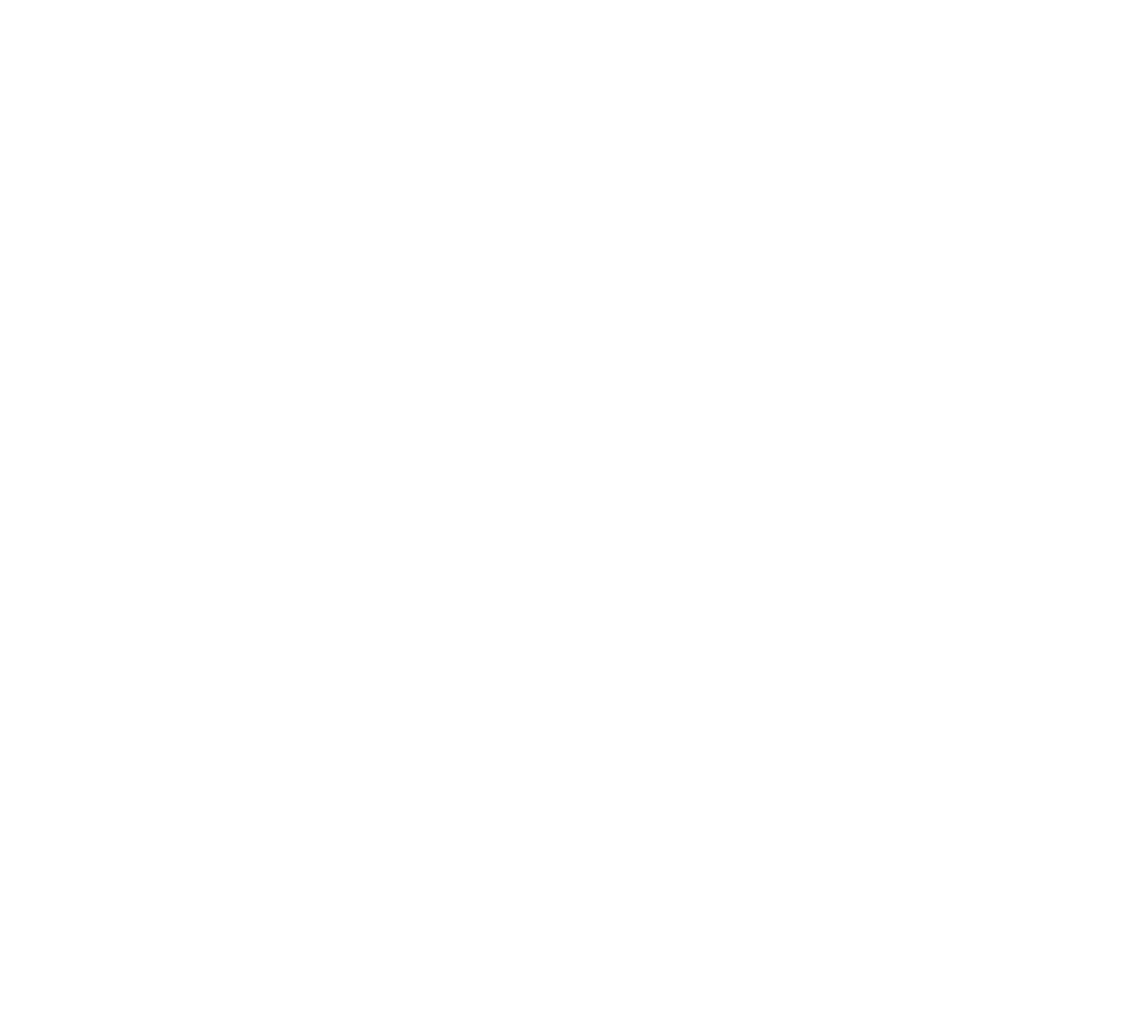
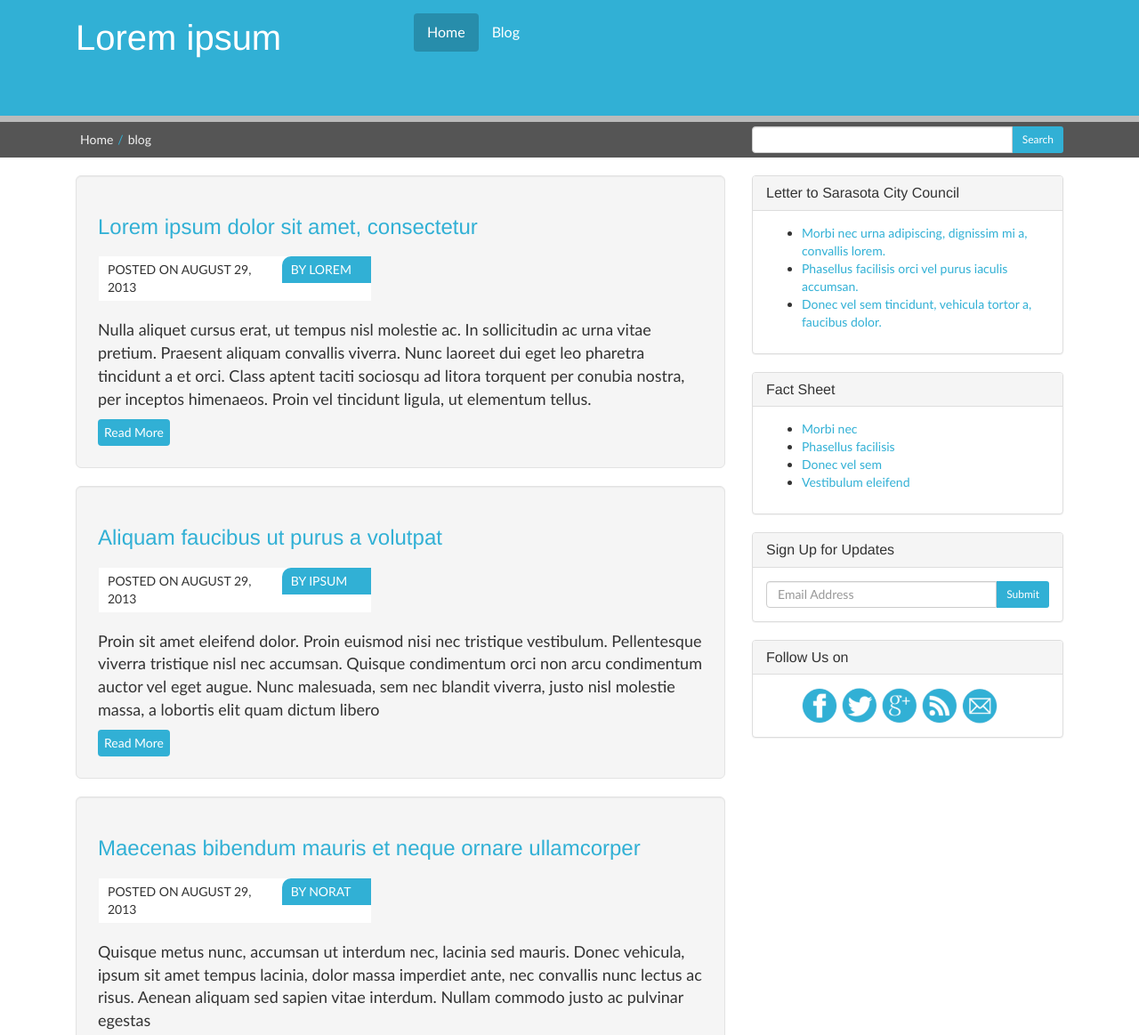
Before and after one commit to alexebube/sarasota_template, a plain HTML site: page public_html/blog.html in a window 1280 px wide. Shown: the top 1163 px of the page at 89% size. Before the commit the page ends 800 px from the top, so only its background shows below. Drawn offline with Linux system fonts and the light colour scheme.

Commit message:
Modified files blog.html, sarasota.css and index.html

```diff
--- a/public_html/blog.html
+++ b/public_html/blog.html
@@ -0,0 +1,163 @@
+<!--
+To change this template, choose Tools | Templates
+and open the template in the editor.
+-->
+<!DOCTYPE html>
+<html>
+    <head>
+        <title>Sarasota</title>
+        <link href="bootstrap/css/bootstrap.css" rel="stylesheet" type="text/css">
+        <link href="css/sarasota.css" rel="stylesheet" type="text/css">
+        <meta http-equiv="Content-Type" content="text/html; charset=UTF-8">
+    </head>
+    <body>
+        <div id="wrap">
+            <header id="header" class="row">
+                <div class="container">
+                    <div id="logo" class="col-md-4">
+                        <h1><a href="index.html">Lorem ipsum</a></h1>
+                    </div>
+                    <nav class="col-md-8">
+                        <a href="#" class="showMenu"><span class="glyphicon glyphicon-th-list"></span></a>
+                        <ul id="navlist" class="nav">
+                            <li class="active"><a href="index.html">Home</a></li>
+                            <li><a href="blog.html">Blog</a>
+                                <ul>
+                                   <li><a href="lorem.html">Lorem</a></li>
+
+                                </ul>
+                            </li>
+                            </li>
+                        </ul>
+                    </nav>
+                </div>
+            </header>
+            <div id="search-container" class="row">
+                <div class="container">
+                    <div id="breadrumbs" class="col-md-8">
+                        <ul><li><a href="index.html">Home</a></li><li class="breadcrumb-divider">/</li><li><a href="blog.html">blog</a></li></ul>
+                    </div>
+                    <div id="searchform" class="col-md-4">
+                        <form>
+                            <div class="input-group">
+                                <input type="text" class="form-control">
+                                <span class="input-group-btn">
+                                    <button class="btn btn-sm" type="button">Search</button>
+                                </span>
+                            </div>
+                        </form></div>
+                </div>
+            </div>
+                <section id="main-section" class="row">
+                     <div class="container">
+                        <article id="content" class="col-md-8">
+                            <div class="well well-lg">
+                                <h3><a href="lorem.html">Lorem ipsum dolor sit amet, consectetur</a></h3>
+                                <div class="meta row">
+                                    <div class="col-md-8">POSTED ON AUGUST 29, 2013</div>
+                                    <div class="col-md-4">BY LOREM</div>
+                                </div>
+                                <p class="article-content">Nulla aliquet cursus erat, ut tempus nisl molestie ac. In sollicitudin ac urna vitae pretium. Praesent aliquam convallis viverra. Nunc laoreet dui eget leo pharetra tincidunt a et orci. Class aptent taciti sociosqu ad litora torquent per conubia nostra, per inceptos himenaeos. Proin vel tincidunt ligula, ut elementum tellus. </p>
+                                <a href="lorem.html"><button>Read More</button></a>
+                            </div>
+                            <div class="well well-lg">
+                                <h3><a href="#">Aliquam faucibus ut purus a volutpat</a></h3>
+                                <div class="meta row">
+                                    <div class="col-md-8">POSTED ON AUGUST 29, 2013</div>
+                                    <div class="col-md-4">BY IPSUM</div>
+                                </div>
+                                <p class="article-content">Proin sit amet eleifend dolor. Proin euismod nisi nec tristique vestibulum. Pellentesque viverra tristique nisl nec accumsan. Quisque condimentum orci non arcu condimentum auctor vel eget augue. Nunc malesuada, sem nec blandit viverra, justo nisl molestie massa, a lobortis elit quam dictum libero </p>
+                                <button>Read More</button>
+                            </div>
+                            <div class="well well-lg">
+                                <h3><a href="#">Maecenas bibendum mauris et neque ornare ullamcorper</a></h3>
+                                <div class="meta row">
+                                    <div class="col-md-8">POSTED ON AUGUST 29, 2013</div>
+                                    <div class="col-md-4">BY NORAT</div>
+                                </div>
+                                <p class="article-content">Quisque metus nunc, accumsan ut interdum nec, lacinia sed mauris. Donec vehicula, ipsum sit amet tempus lacinia, dolor massa imperdiet ante, nec convallis nunc lectus ac risus. Aenean aliquam sed sapien vitae interdum. Nullam commodo justo ac pulvinar egestas </p>
+                                <button>Read More</button>
+                            </div>
+                        </article>
+                        <aside id="sidebar" class="col-md-4">
+                            <div class="panel panel-default">
+                                <div class="panel-heading">
+                                     <h3 class="panel-title">Letter to Sarasota City Council</h3>
+                                </div>
+                                <div class="panel-body">
+                                    <ul>
+                                        <li><a href="#">Morbi nec urna adipiscing, dignissim mi a, convallis lorem.</a></li>
+                                        <li><a href="#">Phasellus facilisis orci vel purus iaculis accumsan.</a></li>
+                                        <li><a href="#">Donec vel sem tincidunt, vehicula tortor a, faucibus dolor.</a></li>
+                                    </ul>
+                                </div>
+                            </div>
+                            <div class="panel panel-default">
+                                <div class="panel-heading">
+                                     <h3 class="panel-title">Fact Sheet</h3>
+                                </div>
+                                <div class="panel-body">
+                                      <ul>
+                                        <li><a href="#">Morbi nec </a></li>
+                                        <li><a href="#">Phasellus facilisis</a></li>
+                                        <li><a href="#">Donec vel sem</a></li>
+                                        <li><a href="#">Vestibulum eleifend</a></li>
+                                    </ul>
+                                </div>
+                            </div>
+                            <div class="panel panel-default">
+                                <div class="panel-heading">
+                                     <h3 class="panel-title">Sign Up for Updates</h3>
+                                </div>
+                                <div class="panel-body">
+                                   <form>
+                                       <div class="input-group">
+                                           <input type="text" class="form-control" placeholder="Email Address">
+                                        <span class="input-group-btn">
+                                            <button class="btn btn-sm" type="button">Submit</button>
+                                        </span>
+                                      </div>
+                                   </form>
+                                </div>
+                            </div>
+                            <div class="panel panel-default">
+                                <div class="panel-heading">
+                                     <h3 class="panel-title">Follow Us on</h3>
+                                </div>
+                                <div class="panel-body">
+                                    <ul class="social-network">
+                                        <li><a href="#"><img src="images/facebook2.png" /></a></li>
+                                        <li><a href="#"><img src="images/twitter2.png" /></a></li>
+                                        <li><a href="#"><img src="images/googleplus.png" /></a></li>
+                                        <li><a href="#"><img src="images/rssfeed.png" /></a></li>
+                                        <li><a href="#"><img src="images/mail.png" /></a></li>
+                                    </ul>
+                                </div>
+                            </div>
+                        </aside>
+                     </div>
+                </section>
+                <footer id="footer" class="row">
+                    <div class="container">
+                        <div class="col-md-4">
+
+                            <p class="partnership_lang">Lorem ipsum dolor sit amet, consectetur adipiscing elit. Quisque nunc purus, sodales ac nisl quis, lobortis laoreet dui. In sit amet cursus lorem. Nam non nisi gravida, ultricies dui id, facilisis nisi.</p>
+
+                        </div>
+                        <div class="col-md-4">
+                            <p class="copyright">Copyright &COPY; Sarasota 2013</p>
+                        </div>
+                        <div class="col-md-4">
+                            <div class="florida_logo"></div>
+                        </div>
+                    </div>
+                </footer>
+        </div><!--End of div#wrap -->
+    </body>
+    <script src="js/lib/jquery-2.0.3.js" type="text/javascript"> </script>
+    <script src="bootstrap/js/bootstrap.js" type="text/javascript"> </script>
+    <script type="text/javascript" src="js/lib/jquery.easing.1.3.js"></script>
+    <script type="text/javascript" src="js/lib/jquery.lavalamp.js"></script>
+    <script src="js/sarasota.js" type="text/javascript"> </script>
+
+</html>
--- a/public_html/css/sarasota.css
+++ b/public_html/css/sarasota.css
@@ -20,9 +20,10 @@ a{
     background: #31b0d5;
     height: 130px;
 }
-#header h1{
+#header h1 a{
     color: #ffffff;
     font-size: 40px;
+    text-decoration: none;
 }
 nav.col-md-8{
     margin: 15px auto;
@@ -70,10 +71,30 @@ nav.col-md-8{
 #footer{
     background: #555555;
     padding-top: 20px;
+    padding-bottom: 10px;
     border-top: 4px solid #31b0d5;
     color: #ffffff;
 }
+#footer .florida_logo{
+    background: url('http://localhost:8383/sarasota/images/florida_logo_active.png') no-repeat;
+    display: block;
+    height: 56px;
+    width: 106px;
+}
+#footer .florida_logo:hover{
+    background: url('http://localhost:8383/sarasota/images/florida_logo_hover.png') no-repeat;
+    display: block;
+    height: 56px;
+    width: 106px;
+}#footer .partnership_lang{
+    text-align: justify;
+    font-size: 16px;
+}
+#copyright{
+    background: #444444;
+    color: #ffffff;
 
+}
 #content .meta{
     width: 45%;
     margin-left: 1px;
```
Also changed, not shown: public_html/index.html (+15 -15 lines).
